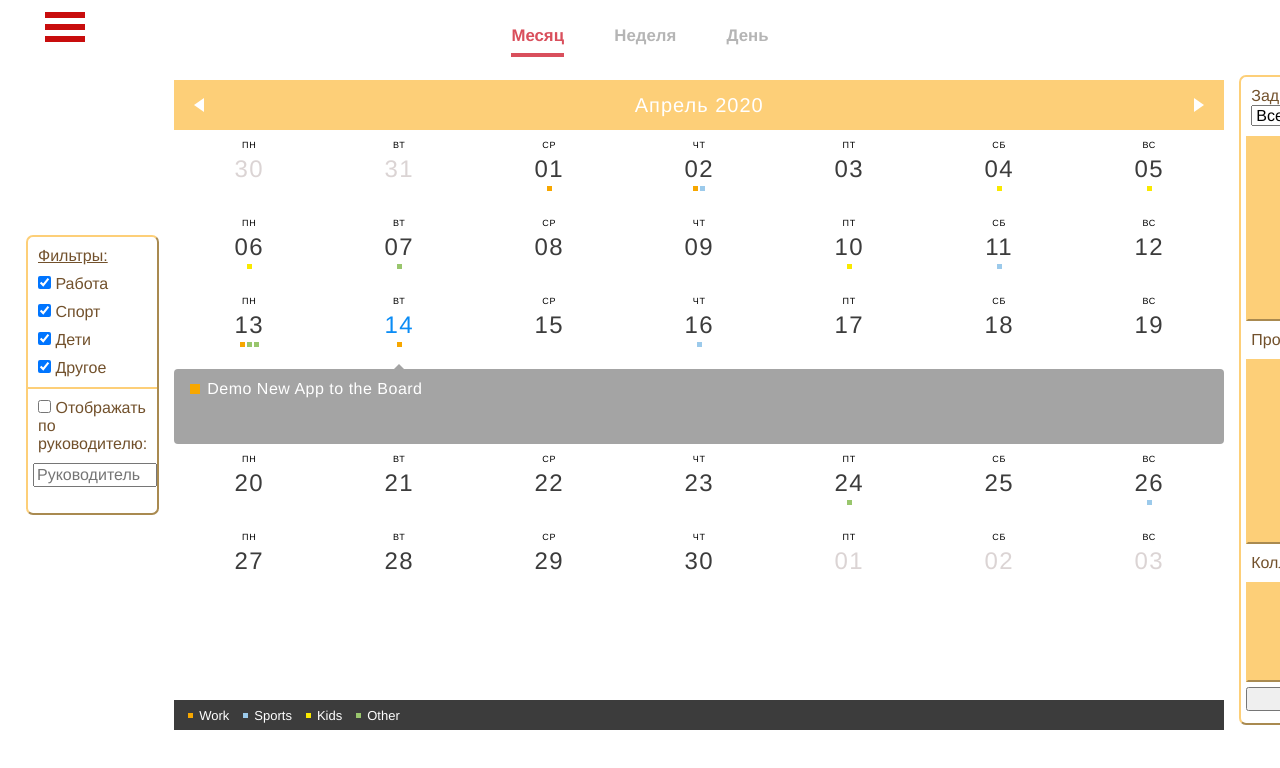
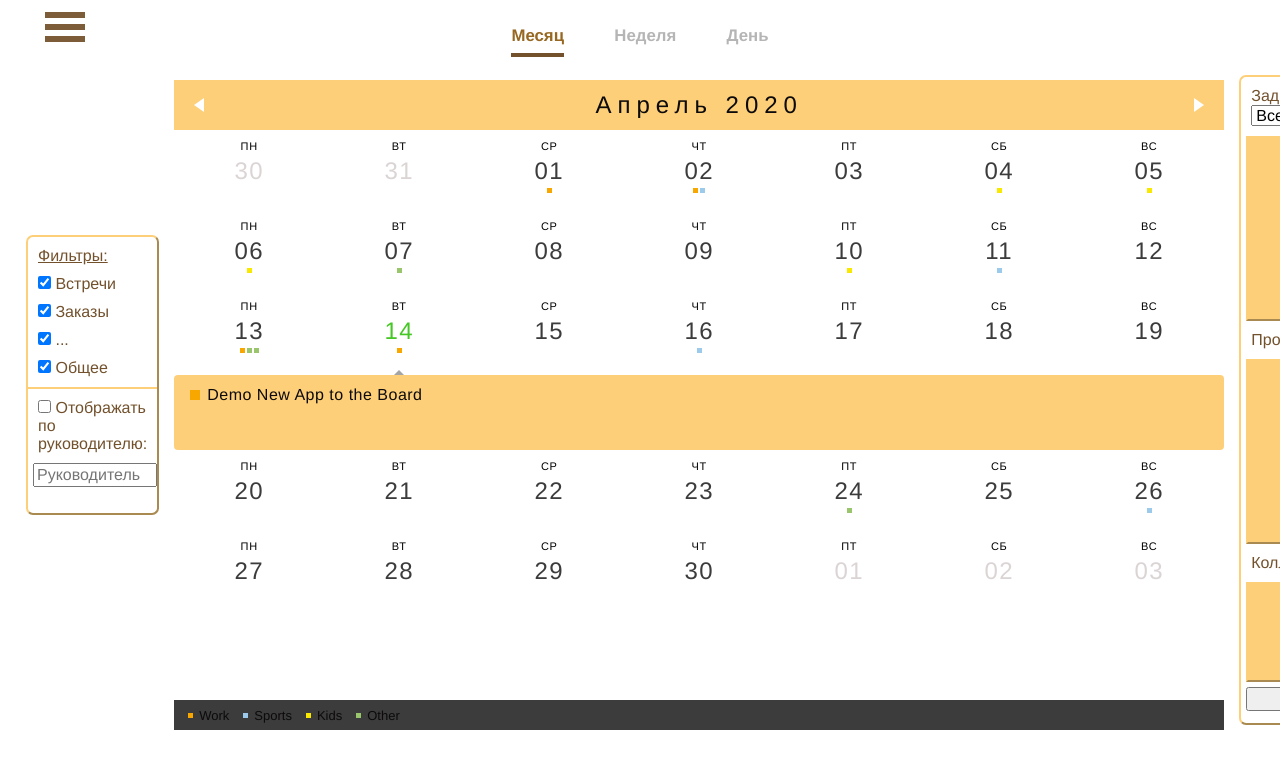
Before and after one commit to AnastasiaShreder/Digital-calendar, a plain HTML site: page Code/demoView/index3.html in a window 1280 px wide. Drawn offline with nearby package versions, Linux system fonts and the light colour scheme; no server answers; files whose address does not match are found by name.

Commit message:
Change color

```diff
--- a/Code/demoView/css/calendar.css
+++ b/Code/demoView/css/calendar.css
@@ -6,7 +6,7 @@
      overflow: hidden;
      font-family: 'HelveticaNeue-UltraLight', 'Helvetica Neue UltraLight', 'Helvetica Neue', Arial, Helvetica, sans-serif;
      font-weight: 100;
-     color: rgb(255, 255, 255, 1);
+     color: rgb(12, 10, 10);
      margin: 0;
      padding: 0;
      background: #ebd3b0 url(background/back2.jpg);
@@ -32,7 +32,7 @@
     .header {
       height: 50px;
       width: 1050px; /*420*/
-      background: #FDCF78;/*rgba(66, 66, 66, 1);*/ /*ТУТ МЕНЯЕТСЯ ЦВЕТ ШАПКИ*/
+      background: rgb(253, 207, 120);/*rgba(66, 66, 66, 1);*/ /*ТУТ МЕНЯЕТСЯ ЦВЕТ ШАПКИ*/
       text-align: center;
       position:relative;
       z-index: 10;
@@ -42,10 +42,10 @@
     .header h1 {
       margin: 0;
       padding: 0;
-      font-size: 20px;
+      font-size: 24px;
       line-height: 50px;
-      font-weight: 100;
-      letter-spacing: 1px;
+      font-weight: 110;
+      letter-spacing: 6px;
     }
 
     .left, .right {
@@ -127,8 +127,8 @@
 
     /*ДОБАВИЛ!!!!*/
     .day:hover {
-      box-shadow: inset 0 0 0 1px rgba(164, 164, 164, 1);
-      background-color: rgba(233, 233, 233, 0.3);
+      box-shadow: inset 0 0 0 1px rgb(240, 162, 73);
+      background-color: rgba(250, 245, 245, 0.363);
     }
 
     /*              */
@@ -138,11 +138,11 @@
     }
 
     .day.today {
-      color: rgb(11, 140, 245); /*rgba(156, 202, 235, 1);*/
+      color: rgb(69, 199, 37); /*rgba(156, 202, 235, 1);*/
     }
 
     .day-name {
-      font-size: 9px;
+      font-size: 11px;
       text-transform: uppercase;
       margin-bottom: 5px;
       color: rgba(0, 0, 0);
@@ -184,7 +184,7 @@
       position: relative;
       width: 1050px; /*420*/
       height: 75px;
-      background: rgba(164, 164, 164, 1);/*rgba(164, 164, 164, 1)*/
+      background:  rgb(253, 207, 120);/*rgba(164, 164, 164, 1)*/
       margin-top: 5px;
       border-radius: 4px;
     }
@@ -254,7 +254,7 @@
     }
 
     .event.empty {
-      color: #eee;
+      color: rgb(12, 11, 6);
     }
 
     .event-category {
--- a/Code/demoView/css/component.css
+++ b/Code/demoView/css/component.css
@@ -37,8 +37,8 @@ html, body, .container, .scroller {
 	left: 0;
 	width: 40px;
 	height: 6px;
-	background: #c80d0d;
-	box-shadow: 0 6px #fff, 0 12px #c80d0d, 0 18px #fff, 0 24px #c80d0d;
+	background: #7c5c39;
+	box-shadow: 0 6px #fff, 0 12px #7c5c39, 0 18px #fff, 0 24px #7c5c39;
 	content: '';
 }
 
--- a/Code/demoView/css/demo.css
+++ b/Code/demoView/css/demo.css
@@ -11,7 +11,7 @@
 }
 */
 body {
-	background-image: url(background/back2.jpg);
+	background: url(background\back1.png);
 	color: #fff;
 	font-weight: 300;
 	font-family: 'Lato', Calibri, Arial, sans-serif;
--- a/Code/demoView/css/lineMenu.css
+++ b/Code/demoView/css/lineMenu.css
@@ -58,7 +58,7 @@
 }
 
 .menu--prospero .menu__item--current .menu__link {
-	color: #d94f5c;
+	color: #976821;
 }
 
 .menu--prospero .menu__link::before {
@@ -68,7 +68,7 @@
 	left: 0;
 	width: 100%;
 	height: 4px;
-	background: #d94f5c;
+	background: #72512c;
 	-webkit-transform: scale3d(0, 1, 1);
 	transform: scale3d(0, 1, 1);
 	-webkit-transition: -webkit-transform 0.1s;
--- a/Code/demoView/index3.html
+++ b/Code/demoView/index3.html
@@ -288,16 +288,16 @@
 									</div>
 									<form name="filters_left">
 										<div class="filter-elem">
-										<p><input type="checkbox" name="work" value="filter" checked>  Работа</p>
+										<p><input type="checkbox" name="Meetings" value="filter" checked>  Встречи</p>
 										</div>
 										<div class="filter-elem">
-										<p><input type="checkbox" name="sport" value="filter" checked>  Спорт</p>
+										<p><input type="checkbox" name="Orders" value="filter" checked>  Заказы</p>
 										</div>
 										<div class="filter-elem">
-										<p><input type="checkbox" name="kids" value="filter" checked>  Дети</p>
+										<p><input type="checkbox" name="..." value="filter" checked>  ...</p>
 										</div>
 										<div class="filter-elem">
-										<p><input type="checkbox" name="other" value="filter" checked>  Другое</p>
+										<p><input type="checkbox" name="Common" value="filter" checked>  Общее</p>
 										</div>
 									</form>
 									<div class="line">
```
